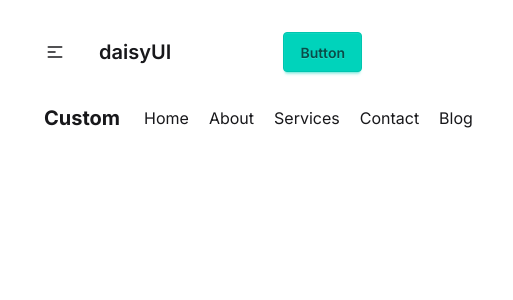
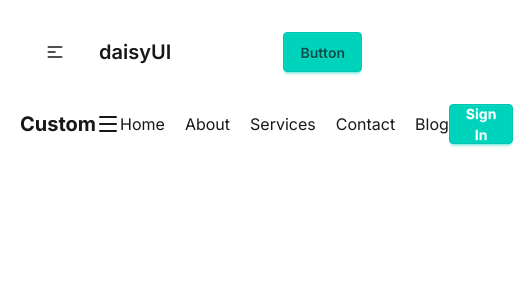
Before and after one commit to Abdurrobr34l/react-module42, a React (Vite) app: page /blog in a window 390 px wide. Shown: the top 300 px of the page, 513 px wide, since content can reach past the window. Built offline with nearby package versions, Linux system fonts and the light colour scheme.

Commit message:
Completed custom header, responsive done, toggler functionality done and working fine

```diff
--- a/package.json
+++ b/package.json
@@ -11,7 +11,7 @@
   },
   "dependencies": {
     "@tailwindcss/vite": "^4.1.13",
-    "lucide": "^0.544.0",
+    "lucide-react": "^0.544.0",
     "react": "^19.1.1",
     "react-dom": "^19.1.1",
     "tailwindcss": "^4.1.13"
--- a/src/Components/header/CustomHeader.jsx
+++ b/src/Components/header/CustomHeader.jsx
@@ -1,21 +1,52 @@
-import React from 'react';
+import { Menu, X } from "lucide-react";
+import React, { useState } from "react";
 
-const CustomHeader = ({navigationData}) => {
+const CustomHeader = ({ navigationData }) => {
+  const [toggler, SetToggler] = useState(true);
+  const menuLinks = navigationData.map((route) => (
+    <li key={route.id}>
+      <a
+        href={route.link}
+        className="transition duration-300 hover:text-accent hover:cursor-pointer"
+      >
+        {route.name}
+      </a>
+    </li>
+  ));
+
   return (
     <>
-      <header className='flex items-center justify-between py-5'>
+      <header className="relative flex items-center justify-between py-5">
         {/* Logo */}
         <div>
-          <h1 className='px-6 text-xl font-bold transition duration-300 hover:text-accent'><a href="/index.html">Custom</a></h1>
+          <h1 className="text-xl font-bold transition duration-300 hover:text-accent">
+            <a href="/index.html">Custom</a>
+          </h1>
+        </div>
+
+        {/* Dropdown Menu */}
+        <div onClick={() => SetToggler(!toggler)} className="md:block lg:hidden">
+          {toggler ? (
+            <Menu className="togglerIcon" />
+          ) : (
+            <X className="togglerIcon" />
+          )}
+
+          <ul className={`absolute right-0 flex flex-col gap-5 p-5 bg-base-300 w-[200px] rounded-xl transition-all duration-500 ease-in-out
+          ${!toggler ? "opacity-100 top-16" : "opacity-0 -top-16"}`}>{menuLinks}</ul>
         </div>
 
         {/* Navigation Menu */}
-        <nav>
-          <ul className='flex items-center gap-5'>
-            {navigationData.map(route =>
-              <li key={route.id}><a href={route.link} className='transition duration-300 hover:text-accent hover:cursor-pointer'>{route.name}</a></li>            )}
-          </ul>
+        <nav className="lg:block md:hidden">
+          <ul className="flex items-center gap-5">{menuLinks}</ul>
         </nav>
+
+        {/* Button */}
+        <div className="lg:block md:hidden">
+          <button className="btn btn-accent font-bold text-white">
+            Sign In
+          </button>
+        </div>
       </header>
     </>
   );
--- a/src/index.css
+++ b/src/index.css
@@ -11,3 +11,8 @@
 /** THIS FILE IS ROOT CSS USED IN MAIN.JSX */
 @import "tailwindcss";
 @plugin "daisyui";
+
+
+.togglerIcon {
+  @apply w-6 h-6 transition duration-300 hover:text-accent hover:cursor-pointer;
+}
```
Also changed, not shown: src/Components/header/Header.jsx (+5 -5 lines), 1 other file (tests, documents, lock files or other folders).
